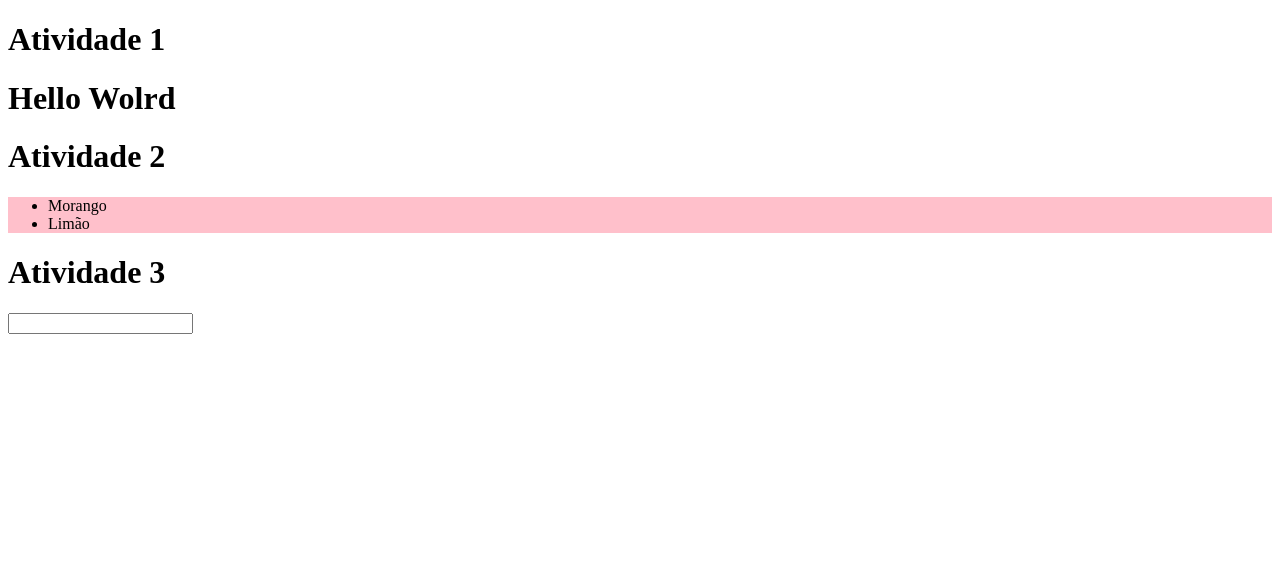
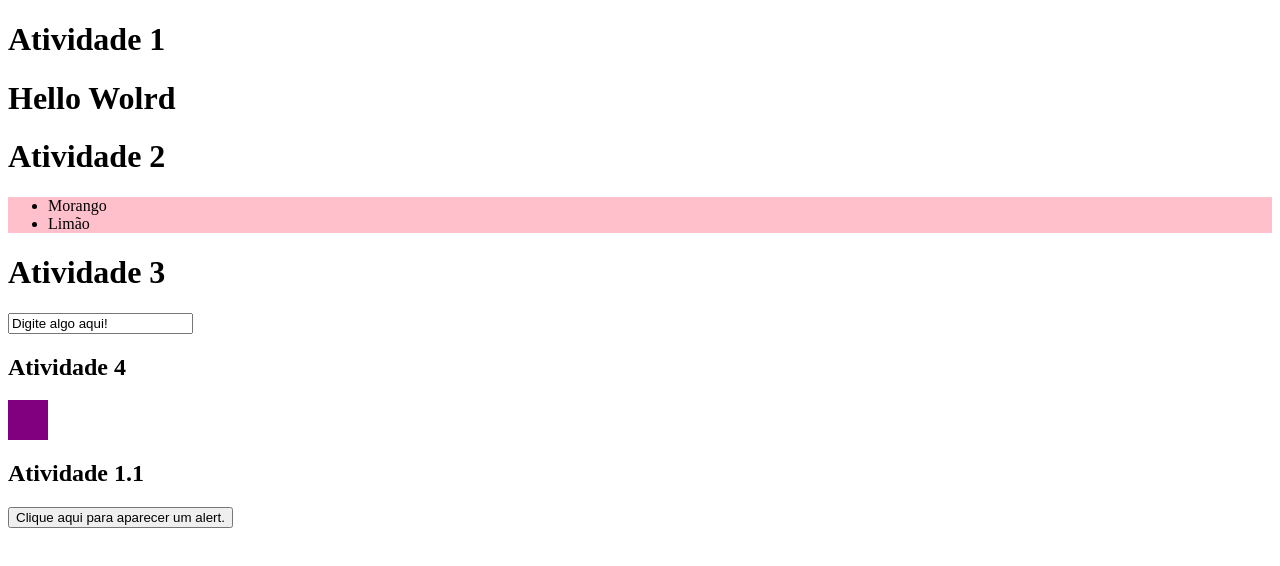
Before and after one commit to yasmimnnasato/JavaScript-Avancado, a plain HTML site: page Aula 4/Exercícios/index.html in a window 1280 px wide. Drawn offline with Linux system fonts and the light colour scheme.

Commit message:
atividade

```diff
--- a/Aula 4/Exercícios/index.html
+++ b/Aula 4/Exercícios/index.html
@@ -17,6 +17,13 @@
     </ul>
 
     <h1>Atividade 3</h1>
-    <input class="input">
+    <input class="value">
+
+    <h2>Atividade 4</h2>
+    <div class="quadrado">
+    </div>
+
+    <h2>Atividade 1.1</h2>
+    <button onclick="" class="botao">Clique aqui para aparecer um alert.</button>
 </body>
 </html>
--- a/Aula 4/Exercícios/main.js
+++ b/Aula 4/Exercícios/main.js
@@ -6,5 +6,18 @@ texto.innerText = "Hello Wolrd"
 let lista = document.querySelector(".lista")
 lista.style.backgroundColor = "pink"
 
-//Atividadee 3
-let input
+//Atividade 3
+let input =  document.querySelector(".value")
+input.value = "Digite algo aqui!"
+
+//Atividade 4
+let quadrado = document.querySelector(".quadrado")
+quadrado.style.width = "40px"
+quadrado.style.height= "40px"
+quadrado.style.backgroundColor = "purple"
+
+//Desafio 1
+
+//Atividade 1.2
+let botao = document.querySelector (".botao")
+botao.addEventListener (dbclick)
```
